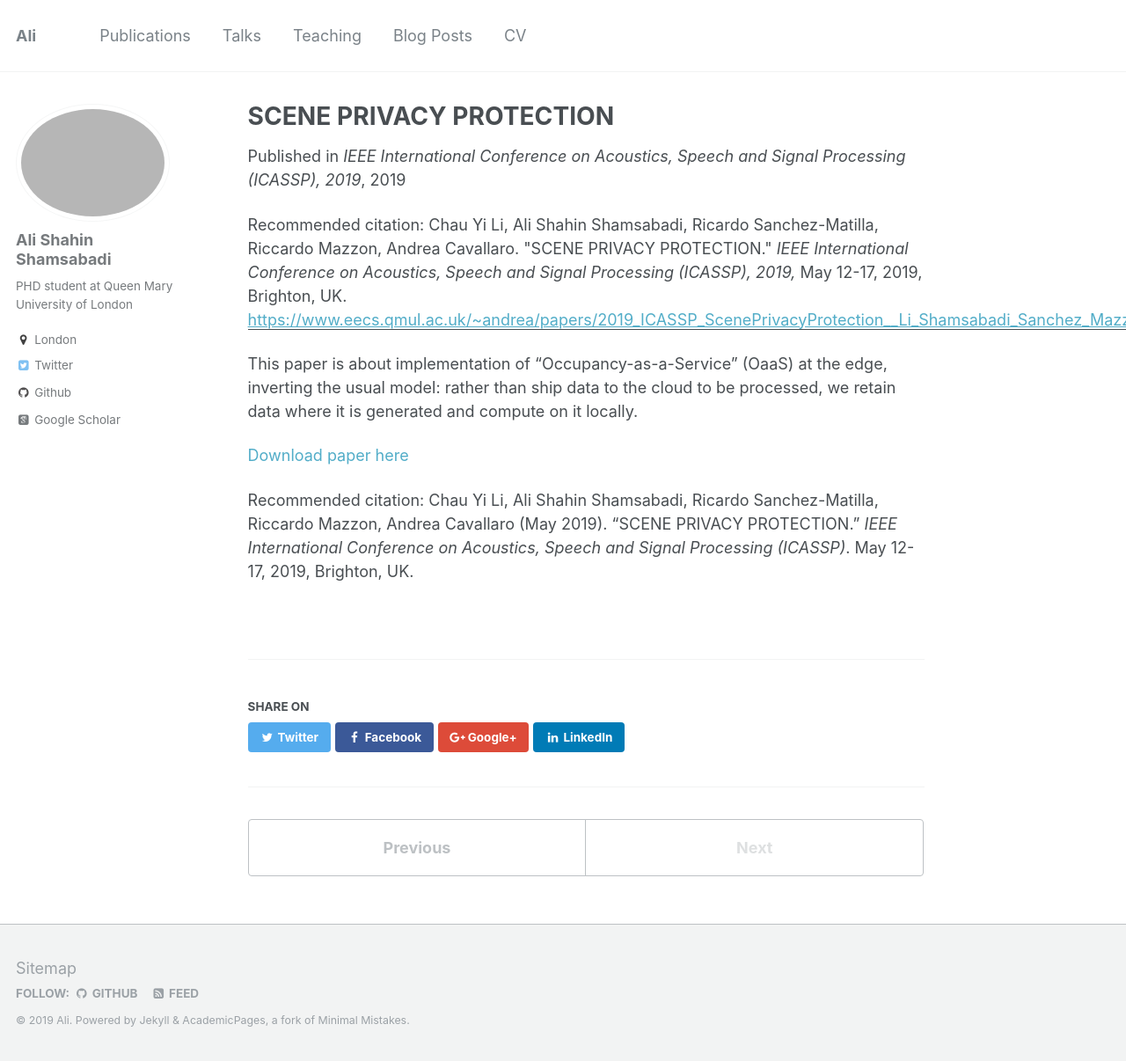
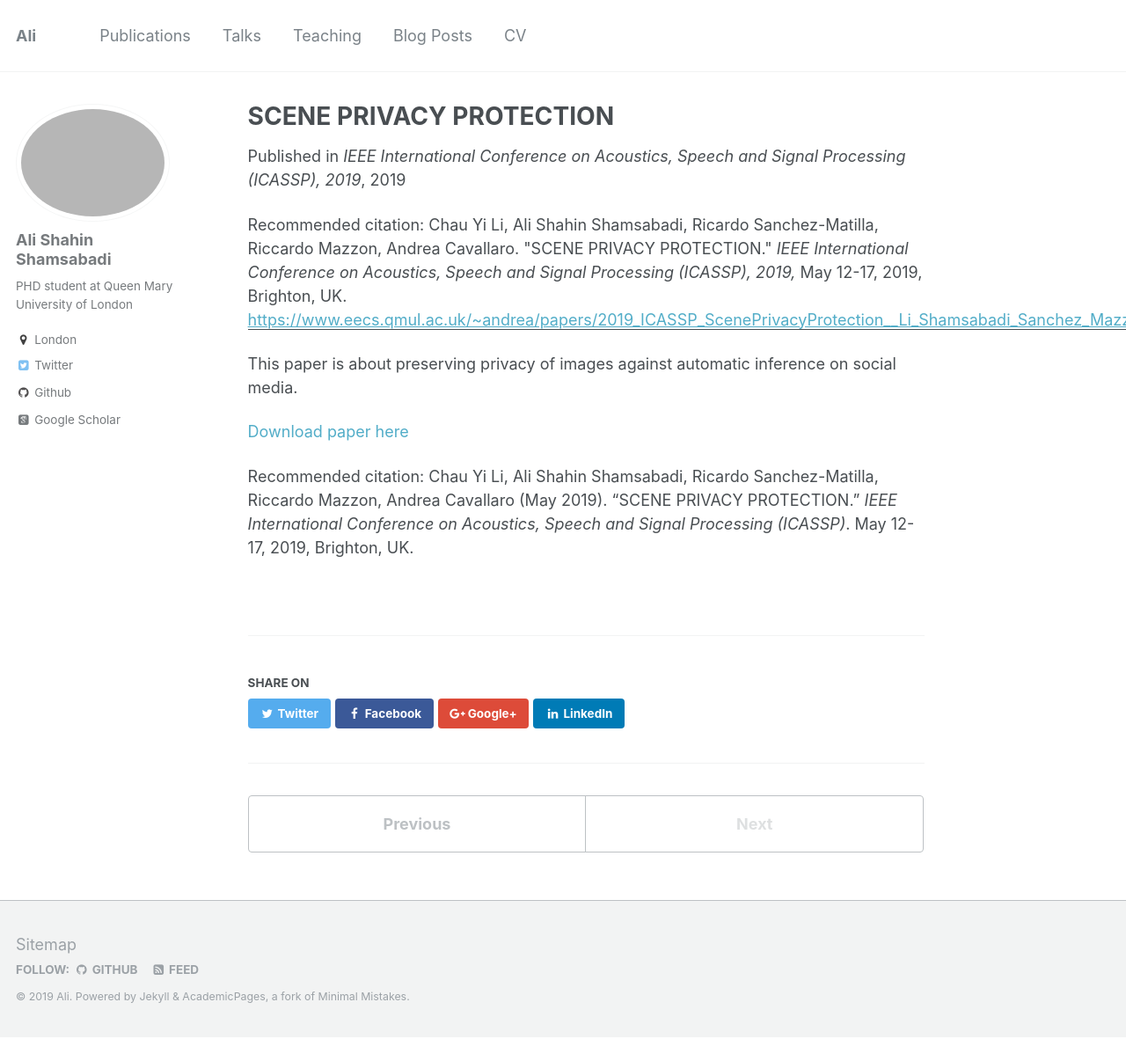
Before and after one commit to AliShahin/AliShahin.github.io, a Jekyll site: the page built from _publications/2019-05-01_Scene-Privay-Preserving.md, in a window 1280 px wide and 1206 px high. Shown: the whole window at 88% size. Built offline with Jekyll 4.4.1, drawn with Linux system fonts in a browser that asks for light colours; some web fonts are replaced.

Commit message:
Update 2019-05-01_Scene-Privay-Preserving.md

```diff
--- a/_publications/2019-05-01_Scene-Privay-Preserving.md
+++ b/_publications/2019-05-01_Scene-Privay-Preserving.md
@@ -8,7 +8,7 @@ venue: 'IEEE International Conference on Acoustics, Speech and Signal Processing
 paperurl: 'https://www.eecs.qmul.ac.uk/~andrea/papers/2019_ICASSP_ScenePrivacyProtection__Li_Shamsabadi_Sanchez_Mazzon_Cavallaro.pdf'
 citation: 'Chau Yi Li, Ali Shahin Shamsabadi, Ricardo Sanchez-Matilla, Riccardo Mazzon, Andrea Cavallaro. &quot;SCENE PRIVACY PROTECTION.&quot; <i> IEEE International Conference on Acoustics, Speech and Signal Processing (ICASSP), 2019,</i> May 12-17, 2019, Brighton, UK.'
 ---
-This paper is about implementation of “Occupancy-as-a-Service” (OaaS) at the edge, inverting the usual model: rather than ship data to the cloud to be processed, we retain data where it is generated and compute on it locally.
+This paper is about preserving privacy of images against automatic inference on social media.
 
 [Download paper here](https://www.eecs.qmul.ac.uk/~andrea/papers/2019_ICASSP_ScenePrivacyProtection__Li_Shamsabadi_Sanchez_Mazzon_Cavallaro.pdf)
 
```
